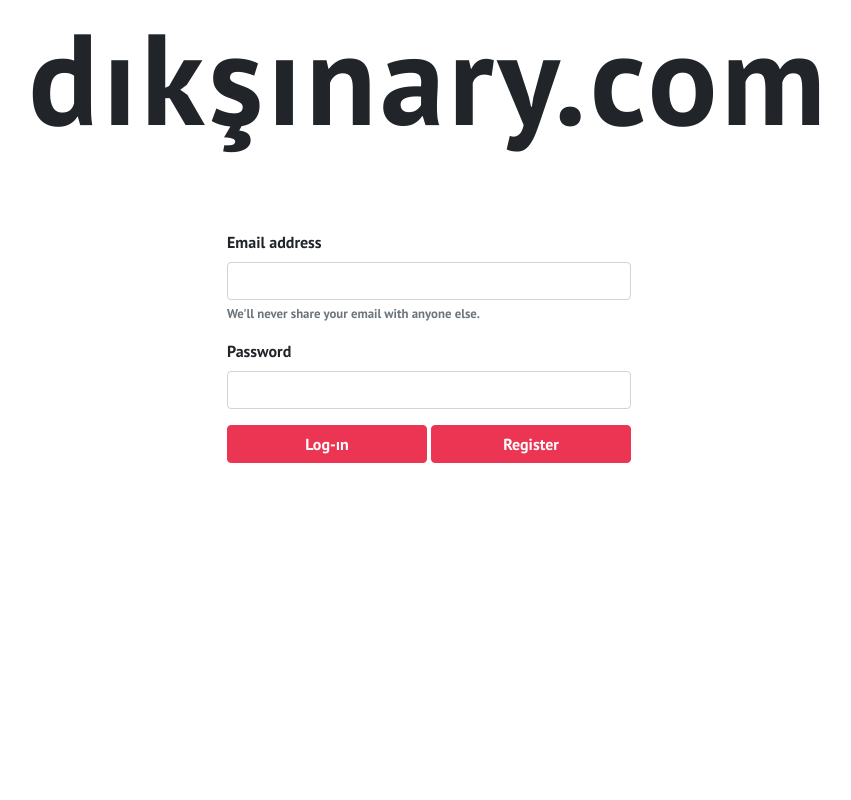
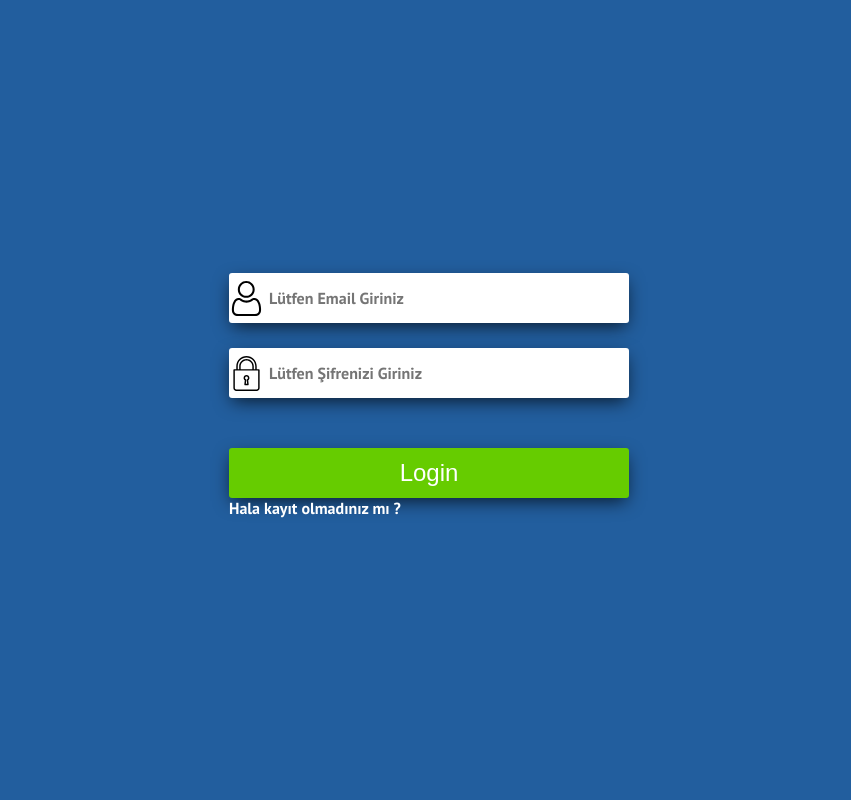
Before and after one commit to ymlihaa/diksinary.com-heroku, a PHP site: page /resources/login.html in a window 1280 px wide. Shown: the whole page, without its empty margins (211-1062 px from the left). Run offline with PHP 8.4, Linux system fonts and the light colour scheme; some libraries are stand-ins or nearby versions.

Commit message:
login scren değiştirildi

```diff
--- a/assets/css/login.css
+++ b/assets/css/login.css
@@ -1,33 +1,95 @@
 @import url("https://fonts.googleapis.com/css2?family=Bangers&family=Lobster&display=swap&family=PT+Sans:wght@700&display=swap");
 
 body {
-  font-family: "PT Sans", sans-serif !important;
-  background-color: #eff7f6;
+  font-family: "PT Sans", sans-serif;
+  /* background: url("../images/vici.jpg");
+   */
+  background-color: #225e9e;
 }
 
-.title {
-  height: 25vh;
-  /* background-color: rgb(235, 53, 82); */
-  font-size: calc(1px + 150 * ((100vw - 320px) / 1120));
-  line-height: 1.2;
-  font-weight: 900;
-  letter-spacing: 0.03em;
-  text-align: center;
-}
+/* .container {
+} */
 
-.wrapper {
-  margin-top: 30px;
+.container {
   display: flex;
+  flex-direction: row;
+  align-items: center;
   justify-content: center;
 }
 
-.button {
-  width: 200px;
-  background-color: rgb(235, 53, 82) !important;
-  border-color: rgb(235, 53, 82) !important;
+.form {
+  width: 400px;
+  height: 400px;
 }
 
-.button:hover {
-  background-color: black !important;
-  border-color: black !important;
+.inputs {
+  margin-top: 30vh;
+  width: 100%;
+  margin-left: auto;
+  margin-right: auto;
 }
+
+input {
+  margin-top: 25px;
+  width: 100%;
+  height: 50px;
+  border: 0;
+  font-family: inherit;
+  padding: 15px;
+  font-size: 16px;
+  border-radius: 3px;
+  padding-left: 40px;
+
+  -webkit-box-shadow: 0px 6px 18px -3px rgba(0, 0, 0, 0.72);
+  -moz-box-shadow: 0px 6px 18px -3px rgba(0, 0, 0, 0.72);
+  box-shadow: 0px 6px 18px -3px rgba(0, 0, 0, 0.72);
+}
+
+
+input[type="email"] {
+  background-image: url("../images/user.svg");
+  background-repeat: no-repeat;
+  background-position: center;
+  background-position: left;
+  background-size: 35px;
+}
+
+input[type="password"] {
+  background-image: url("../images/lock.svg");
+  background-repeat: no-repeat;
+  background-position: center;
+  background-position: left;
+  background-size: 35px;
+}
+
+
+.buttons {
+  width: 100%;
+  margin-left: auto;
+  margin-right: auto;
+  margin-top: 40px;
+}
+
+button {
+  border-radius: 3px;
+  color: white;
+  width: 100%;
+  height: 50px;
+  margin-top: 10px;
+  border: 0;
+  font-size: 24px;
+  -webkit-box-shadow: 0px 6px 18px -3px rgba(0, 0, 0, 0.72);
+  -moz-box-shadow: 0px 6px 18px -3px rgba(0, 0, 0, 0.72);
+  box-shadow: 0px 6px 18px -3px rgba(0, 0, 0, 0.72);
+  background-color: #66cc00;
+}
+
+button:hover {
+  background-color: black;
+}
+
+a {
+  margin-top: 20px;
+  color: white;
+  cursor: pointer;
+}
--- a/assets/css/style.css
+++ b/assets/css/style.css
@@ -4,8 +4,10 @@ body {
   font-weight: 400;
   font-style: normal;
   line-height: 1.8em;
-  /* background-color: #fff; */
-  background-color: #eff7f6;
+  background-color: #fcfffd;
+  /* background-color: #eff7f6; */
+
+
   padding: 0;
   margin: 0;
 }
--- a/assets/js/app/login.js
+++ b/assets/js/app/login.js
@@ -27,6 +27,6 @@ document.querySelector("#btn-login").addEventListener("click", () => {
     });
 });
 
-document.querySelector("#btn-register").addEventListener("click", () => {
+document.querySelector("#register").addEventListener("click", () => {
   window.location.href = "register.html";
 });
--- a/assets/js/app/register.js
+++ b/assets/js/app/register.js
@@ -11,7 +11,7 @@ const firebaseConfig = {
 
 firebase.initializeApp(firebaseConfig);
 
-document.querySelector("#btn").addEventListener("click", () => {
+document.querySelector("#btn-register").addEventListener("click", () => {
   const email = document.getElementById("exampleInputEmail1").value;
   const password = document.getElementById("exampleInputPassword1").value;
 
--- a/resources/login.html
+++ b/resources/login.html
@@ -2,70 +2,30 @@
   <head>
     <meta charset="UTF-8" />
     <link rel="stylesheet" href="../assets/css/login.css" />
-    <link
-      rel="stylesheet"
-      href="https://stackpath.bootstrapcdn.com/bootstrap/4.4.1/css/bootstrap.min.css"
-      integrity="sha384-Vkoo8x4CGsO3+Hhxv8T/Q5PaXtkKtu6ug5TOeNV6gBiFeWPGFN9MuhOf23Q9Ifjh"
-      crossorigin="anonymous"
-    />
-
-    <script
-      src="https://code.jquery.com/jquery-3.4.1.slim.min.js"
-      integrity="sha384-J6qa4849blE2+poT4WnyKhv5vZF5SrPo0iEjwBvKU7imGFAV0wwj1yYfoRSJoZ+n"
-      crossorigin="anonymous"
-    ></script>
-    <script
-      src="https://cdn.jsdelivr.net/npm/popper.js@1.16.0/dist/umd/popper.min.js"
-      integrity="sha384-Q6E9RHvbIyZFJoft+2mJbHaEWldlvI9IOYy5n3zV9zzTtmI3UksdQRVvoxMfooAo"
-      crossorigin="anonymous"
-    ></script>
-    <script
-      src="https://stackpath.bootstrapcdn.com/bootstrap/4.4.1/js/bootstrap.min.js"
-      integrity="sha384-wfSDF2E50Y2D1uUdj0O3uMBJnjuUD4Ih7YwaYd1iqfktj0Uod8GCExl3Og8ifwB6"
-      crossorigin="anonymous"
-    ></script>
   </head>
 
   <body>
-    <section class="title">dıkşınary.com</section>
-    <div class="wrapper">
+    <div class="container">
       <div class="form">
-        <div class="form-group">
-          <label for="exampleInputEmail1">Email address</label>
+        <div class="inputs">
           <input
+            id="exampleInputEmail1"
             type="email"
-            class="form-control"
-            id="exampleInputEmail1"
-            aria-describedby="emailHelp"
+            placeholder="Lütfen Email Giriniz"
           />
-          <small id="emailHelp" class="form-text text-muted"
-            >We'll never share your email with anyone else.</small
-          >
-        </div>
-        <div class="form-group">
-          <label for="exampleInputPassword1">Password</label>
           <input
+            id="exampleInputPassword1"
             type="password"
-            class="form-control"
-            id="exampleInputPassword1"
+            placeholder="Lütfen Şifrenizi Giriniz"
           />
         </div>
-        <div class="form-group form-check">
-          <div id="err"></div>
+
+        <div class="buttons">
+          <button id="btn-login" type="reset">Login</button>
+          <a id="register">Hala kayıt olmadınız mı ?</a>
         </div>
-        <button type="submit" id="btn-login" class="btn btn-primary button">
-          Log-ın
-        </button>
-        <button
-          type="submit"
-          id="btn-register"
-          class="btn btn-primary button button"
-        >
-          Register
-        </button>
       </div>
     </div>
-
     <script src="https://www.gstatic.com/firebasejs/7.14.1/firebase-app.js"></script>
 
     <!-- If you enabled Analytics in your project, add the Firebase SDK for Analytics -->
```
Also changed, not shown: assets/css/register.css (+80 -18 lines), resources/register.html (+11 -28 lines), assets/images/lock.svg (added), assets/images/password .svg (added), assets/images/user.svg (added).
